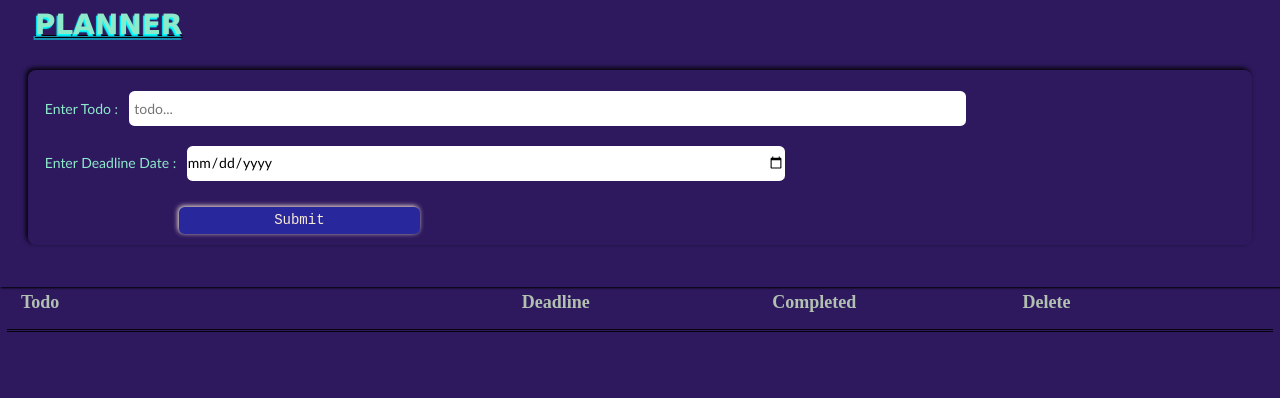
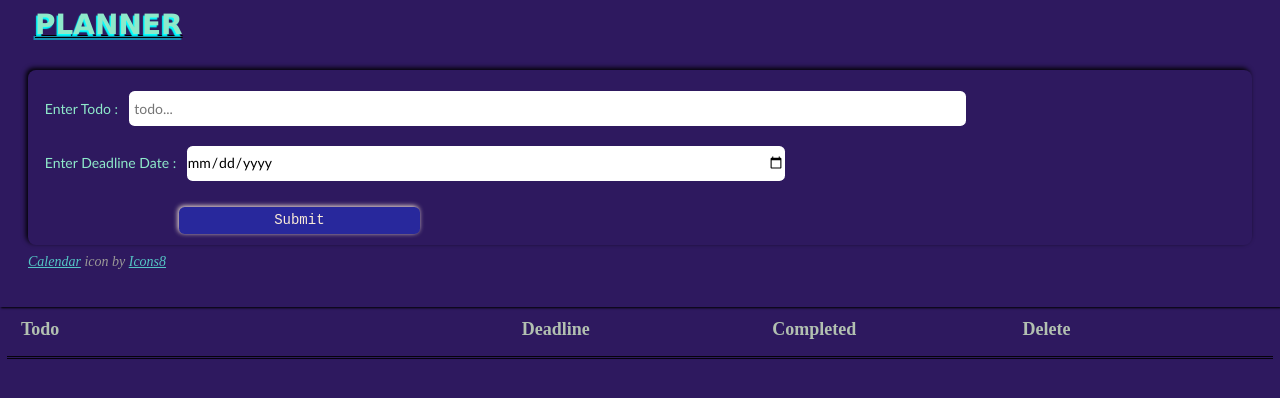
Before and after one commit to The-Boyo/To-do-App, a React (Create React App) app: page / in a window 1280 px wide. Shown: the top 398 px of the page. Built offline with nearby package versions, Linux system fonts and the light colour scheme.

Commit message:
Updated Input folder

```diff
--- a/public/index.html
+++ b/public/index.html
@@ -2,7 +2,7 @@
 <html lang="en">
   <head>
     <meta charset="utf-8" />
-    <link rel="icon" href="%PUBLIC_URL%/favicon.ico" />
+    <link rel="icon" href="./icons8-calendar-94.png" />
     <meta name="viewport" content="width=device-width, initial-scale=1" />
     <meta name="theme-color" content="#000000" />
     <meta
@@ -10,36 +10,14 @@
       content="Web site created using create-react-app"
     />
     <link rel="apple-touch-icon" href="%PUBLIC_URL%/logo192.png" />
-    <!--
-      manifest.json provides metadata used when your web app is installed on a
-      user's mobile device or desktop. See https://developers.google.com/web/fundamentals/web-app-manifest/
-    -->
     <link rel="manifest" href="%PUBLIC_URL%/manifest.json" />
     <link rel="stylesheet" href="https://cdnjs.cloudflare.com/ajax/libs/semantic-ui/2.5.0/semantic.min.css">
     <script src="https://kit.fontawesome.com/6742789212.js" crossorigin="anonymous"></script>
-    <!--
-      Notice the use of %PUBLIC_URL% in the tags above.
-      It will be replaced with the URL of the `public` folder during the build.
-      Only files inside the `public` folder can be referenced from the HTML.
 
-      Unlike "/favicon.ico" or "favicon.ico", "%PUBLIC_URL%/favicon.ico" will
-      work correctly both with client-side routing and a non-root public URL.
-      Learn how to configure a non-root public URL by running `npm run build`.
-    -->
-    <title>React App</title>
+    <title>Todo App</title>
   </head>
   <body>
     <noscript>You need to enable JavaScript to run this app.</noscript>
     <div id="root"></div>
-    <!--
-      This HTML file is a template.
-      If you open it directly in the browser, you will see an empty page.
-
-      You can add webfonts, meta tags, or analytics to this file.
-      The build step will place the bundled scripts into the <body> tag.
-
-      To begin the development, run `npm start` or `yarn start`.
-      To create a production bundle, use `npm run build` or `yarn build`.
-    -->
   </body>
 </html>
--- a/src/components/input/Input.css
+++ b/src/components/input/Input.css
@@ -2,7 +2,7 @@
   position: relative;
   top: 2em;
   margin-top: 1em;
-  padding: 2em 2em 3em 2em;
+  padding: 2em;
   box-shadow: 1px 1px 2px black;
 }
 
@@ -69,6 +69,17 @@
   cursor: pointer;
 }
 
+.icon-cont {
+  margin: .5em 0;
+  font-style: oblique;
+  font-family: 'Times New Roman', Times, serif;
+  color: rgb(155, 153, 151);
+}
+
+.icon-cont > a {
+  color: rgb(84, 197, 197);
+  text-decoration: underline;
+}
 
 /* Small Screens */
 
--- a/src/components/input/Input.js
+++ b/src/components/input/Input.js
@@ -67,6 +67,10 @@ const Input = ({ getInput }) => {
 
         <button className="btn-submit" ref={btnRef} >Submit</button>
       </form>
+
+      <div className="icon-cont">
+      <a target="_blank" href="https://icons8.com/icon/cjGKAQLQz2TV/calendar" rel="noreferrer">Calendar</a> icon by <a target="_blank" href="https://icons8.com" rel="noreferrer" >Icons8</a>
+      </div>
     </div>
   )
 }
--- a/src/components/todos/List.css
+++ b/src/components/todos/List.css
@@ -1,3 +1,7 @@
+.list {
+ margin-top: 1em;
+}
+
 .headers {
   margin: .5em;
   padding-left: 1em;
```
